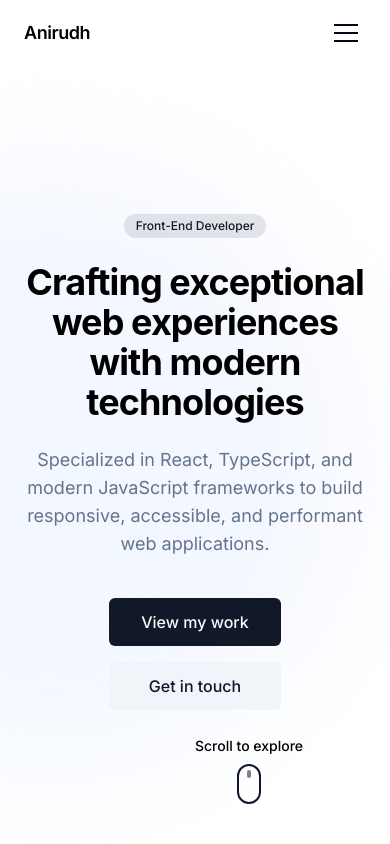
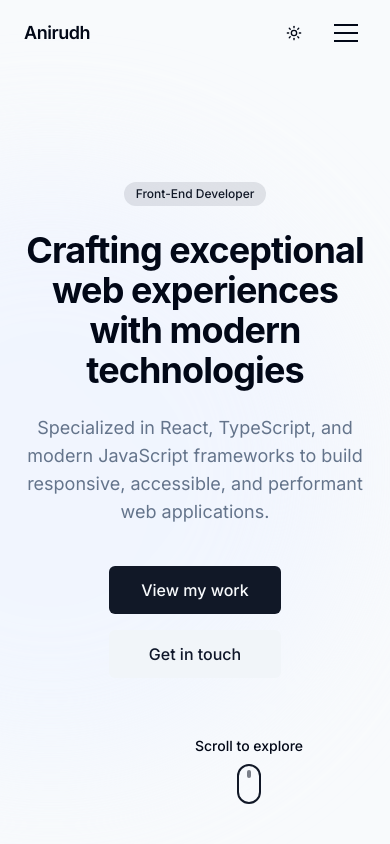
Before and after one commit to viz-an/portfolio, a React (Vite) app: page / in a window 390 px wide. Shown: the top 844 px of the page. Built offline with nearby package versions, Linux system fonts and the light colour scheme.

Commit message:
feat: added dark mode + Sonner fix for extra section tag

```diff
--- a/src/App.tsx
+++ b/src/App.tsx
@@ -3,6 +3,7 @@ import { Toaster as Sonner } from "@/components/ui/sonner";
 import { TooltipProvider } from "@/components/ui/tooltip";
 import { QueryClient, QueryClientProvider } from "@tanstack/react-query";
 import { BrowserRouter, Routes, Route } from "react-router-dom";
+import { ThemeProvider } from "./components/ThemeProvider";
 import Index from "./pages/Index";
 import NotFound from "./pages/NotFound";
 
@@ -13,9 +14,10 @@ console.log('Tailwind Theme:', window.getComputedStyle(document.documentElement)
 
   return(
   <QueryClientProvider client={queryClient}>
+    <ThemeProvider>
       <TooltipProvider>
         <Toaster />
-      <Sonner />
+        {/* <Sonner /> */}
         <BrowserRouter>
           <Routes>
             <Route path="/" element={<Index />} />
@@ -24,6 +26,7 @@ console.log('Tailwind Theme:', window.getComputedStyle(document.documentElement)
           </Routes>
         </BrowserRouter>
       </TooltipProvider>
+    </ThemeProvider>
   </QueryClientProvider>
 )};
 
--- a/src/components/Navbar.tsx
+++ b/src/components/Navbar.tsx
@@ -1,5 +1,6 @@
 
 import React, { useState, useEffect } from "react";
+import { ThemeToggle } from "./ThemeToggle";
 import { cn } from "@/lib/utils";
 
 const Navbar: React.FC = () => {
@@ -54,10 +55,11 @@ const Navbar: React.FC = () => {
           <a href="#contact" className="link-underline text-sm font-medium">
             Contact
           </a>
+          <ThemeToggle />
         </div>
 
         {/* Mobile menu button */}
-        <button
+        {/* <button
           className="md:hidden flex flex-col space-y-1.5 p-2"
           onClick={toggleMobileMenu}
           aria-label="Toggle menu"
@@ -77,7 +79,31 @@ const Navbar: React.FC = () => {
               isMobileMenuOpen ? "-rotate-45 -translate-y-2" : ""
             }`}
           ></span>
-        </button>
+        </button> */}
+        <div className="md:hidden flex items-center space-x-4">
+          <ThemeToggle />
+          <button
+            className="flex flex-col space-y-1.5 p-2"
+            onClick={toggleMobileMenu}
+            aria-label="Toggle menu"
+          >
+            <span
+              className={`block w-6 h-0.5 bg-foreground transition-transform duration-300 ease-out ${
+                isMobileMenuOpen ? "rotate-45 translate-y-2" : ""
+              }`}
+            ></span>
+            <span
+              className={`block w-6 h-0.5 bg-foreground transition-opacity duration-300 ease-out ${
+                isMobileMenuOpen ? "opacity-0" : "opacity-100"
+              }`}
+            ></span>
+            <span
+              className={`block w-6 h-0.5 bg-foreground transition-transform duration-300 ease-out ${
+                isMobileMenuOpen ? "-rotate-45 -translate-y-2" : ""
+              }`}
+            ></span>
+          </button>
+        </div>
       </div>
 
       {/* Mobile menu */}
--- /dev/null
+++ b/src/components/ThemeProvider.tsx
@@ -0,0 +1,65 @@
+import React, { createContext, useContext, useEffect, useState } from "react";
+
+type Theme = "light" | "dark" | "system";
+
+type ThemeProviderProps = {
+  children: React.ReactNode;
+};
+
+type ThemeProviderState = {
+  theme: Theme;
+  setTheme: (theme: Theme) => void;
+};
+
+const initialState: ThemeProviderState = {
+  theme: "system",
+  setTheme: () => null,
+};
+
+const ThemeProviderContext = createContext<ThemeProviderState>(initialState);
+
+export function ThemeProvider({ children }: ThemeProviderProps) {
+  const [theme, setTheme] = useState<Theme>(
+    () => (localStorage.getItem("theme") as Theme) || "system"
+  );
+
+  useEffect(() => {
+    const root = window.document.documentElement;
+    root.classList.remove("light", "dark");
+
+    if (theme === "system") {
+      const systemTheme = window.matchMedia("(prefers-color-scheme: dark)")
+        .matches
+        ? "dark"
+        : "light";
+
+      root.classList.add(systemTheme);
+      return;
+    }
+
+    root.classList.add(theme);
+  }, [theme]);
+
+  const value = {
+    theme,
+    setTheme: (theme: Theme) => {
+      localStorage.setItem("theme", theme);
+      setTheme(theme);
+    },
+  };
+
+  return (
+    <ThemeProviderContext.Provider value={value}>
+      {children}
+    </ThemeProviderContext.Provider>
+  );
+}
+
+export const useTheme = () => {
+  const context = useContext(ThemeProviderContext);
+
+  if (context === undefined)
+    throw new Error("useTheme must be used within a ThemeProvider");
+
+  return context;
+};
--- /dev/null
+++ b/src/components/ThemeToggle.tsx
@@ -0,0 +1,35 @@
+import React from "react";
+import { Button } from "@/components/ui/button";
+import { DropdownMenu, DropdownMenuContent, DropdownMenuItem, DropdownMenuTrigger } from "@/components/ui/dropdown-menu";
+import { Moon, Sun, Laptop } from "lucide-react";
+import { useTheme } from "./ThemeProvider";
+
+export function ThemeToggle() {
+  const { theme, setTheme } = useTheme();
+
+  return (
+    <DropdownMenu>
+      <DropdownMenuTrigger asChild>
+        <Button variant="ghost" size="icon" className="relative h-8 w-8 rounded-full">
+          <Sun className="h-4 w-4 rotate-0 scale-100 transition-all dark:-rotate-90 dark:scale-0" />
+          <Moon className="absolute h-4 w-4 rotate-90 scale-0 transition-all dark:rotate-0 dark:scale-100" />
+          <span className="sr-only">Toggle theme</span>
+        </Button>
+      </DropdownMenuTrigger>
+      <DropdownMenuContent align="end">
+        <DropdownMenuItem onClick={() => setTheme("light")} className="flex items-center gap-2">
+          <Sun className="h-4 w-4" />
+          <span>Light</span>
+        </DropdownMenuItem>
+        <DropdownMenuItem onClick={() => setTheme("dark")} className="flex items-center gap-2">
+          <Moon className="h-4 w-4" />
+          <span>Dark</span>
+        </DropdownMenuItem>
+        <DropdownMenuItem onClick={() => setTheme("system")} className="flex items-center gap-2">
+          <Laptop className="h-4 w-4" />
+          <span>System</span>
+        </DropdownMenuItem>
+      </DropdownMenuContent>
+    </DropdownMenu>
+  );
+}
--- a/src/index.css
+++ b/src/index.css
@@ -92,21 +92,13 @@
 
 
   * {
-    /* @apply border-border; */
+    @apply border-border;
     /* border-color: hsl(var(--border)); */
   }
 
 
   body {
-    /* background: 'hsl(var(--background))'; */
-    /* color: 'hsl(var(--foreground))'; */
-  /* .bg-background {
-      background-color: hsl(var(--background));
-  }
-  .text-foreground {
-    color: hsl(var(--foreground));
-} */
-    /* @apply bg-background text-foreground; */
+    @apply bg-background text-foreground;
     font-feature-settings: "rlig" 1, "calt" 1;
   }
 
@@ -188,7 +180,6 @@
 
   /* Section spacing */
   section {
-
-    /* @apply py-16 md:py-24; */
+    @apply py-16 md:py-24;
   }
 }
```
Lines whose indentation alone changed are shown as unchanged.
